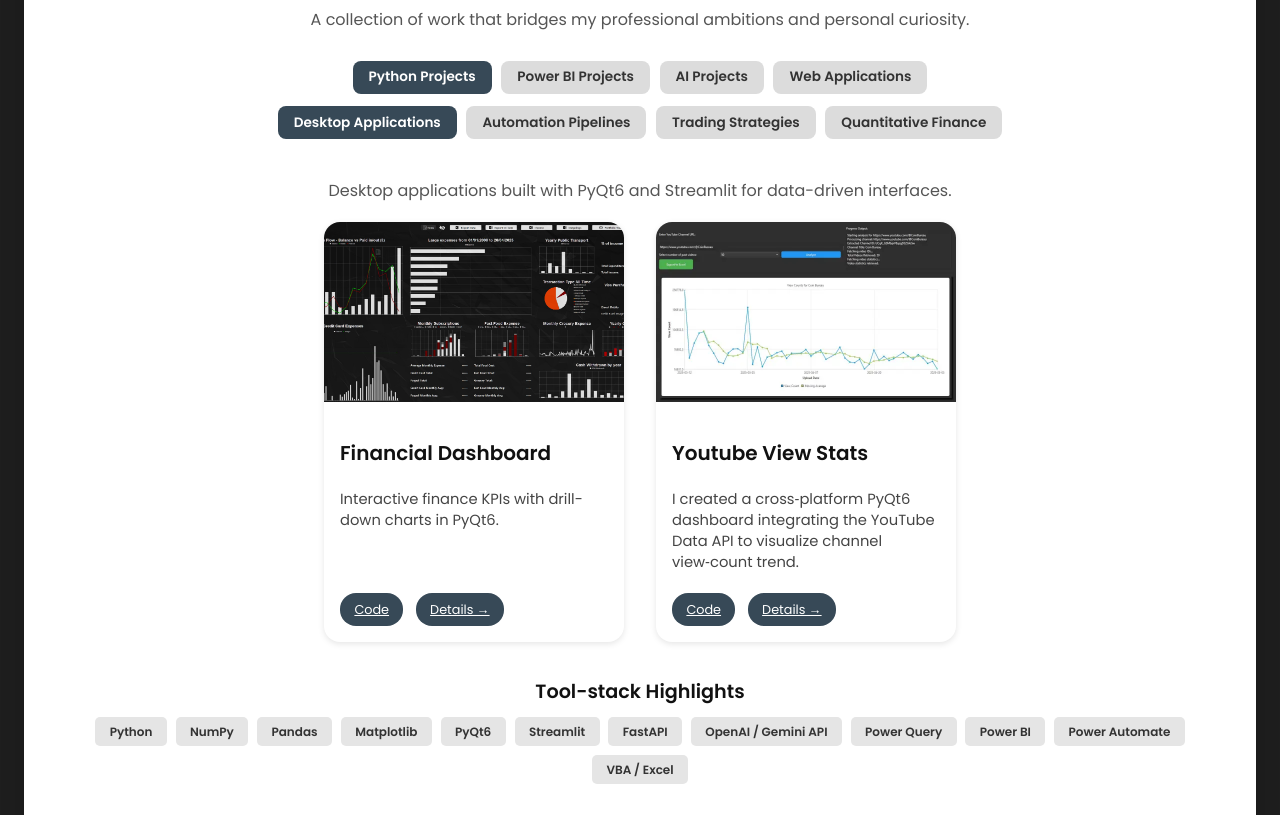
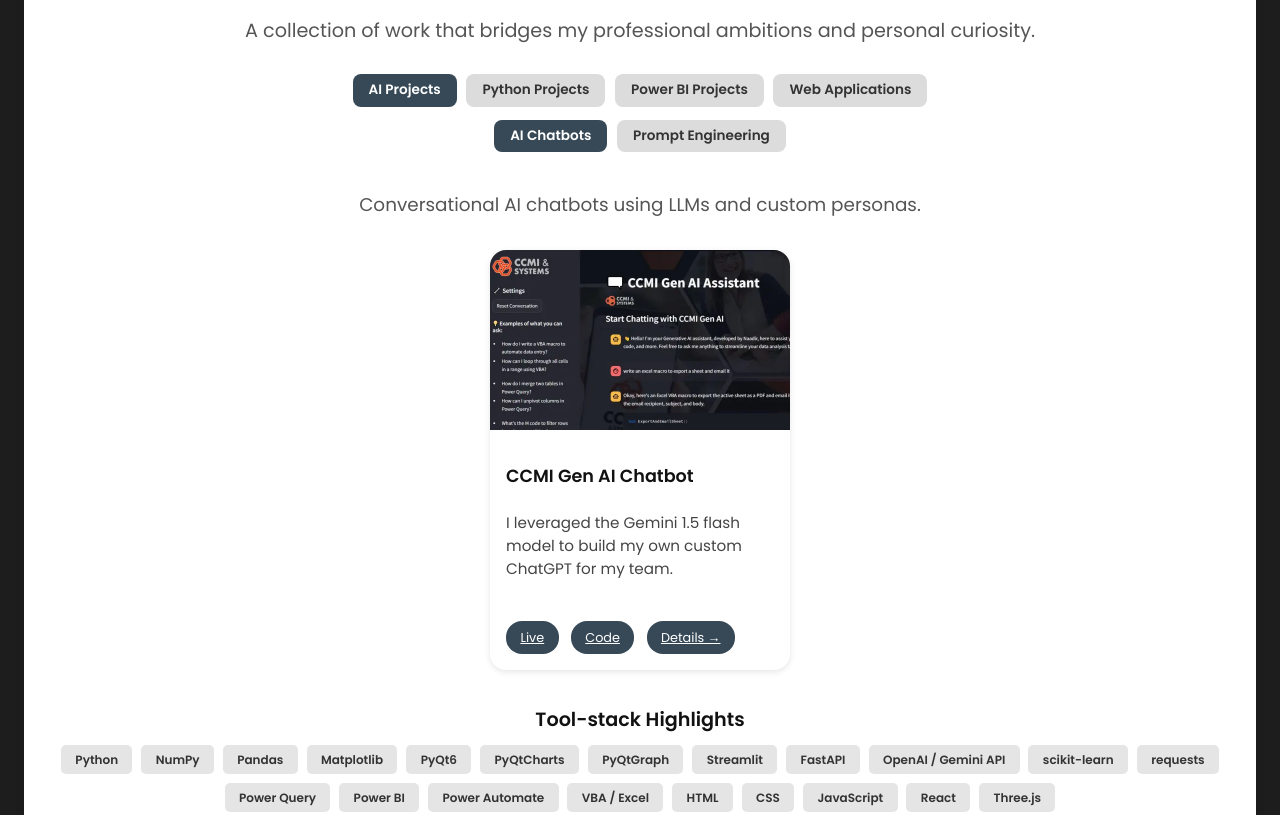
Before and after one commit to Naadir-Dev-Portfolio/Portfolio, a plain HTML site: page index.html in a window 1280 px wide. Shown: the part 1255-2070 px from the top of the page. Drawn offline with Linux system fonts and the light colour scheme.

Commit message:
Updated files

```diff
--- a/index.html
+++ b/index.html
@@ -59,9 +59,9 @@
       <p class="section-text">A collection of work that bridges my professional ambitions and personal curiosity.</p>
 
       <ul class="tab-nav" id="proj-tabs">
+        <li data-target="ai">AI Projects</li>
         <li data-target="python" class="active">Python Projects</li>
         <li data-target="powerbi">Power BI Projects</li>
-        <li data-target="ai">AI Projects</li>
         <li data-target="web">Web Applications</li>
       </ul>
 
@@ -138,8 +138,9 @@
       <h3 class="stack-title">Tool-stack Highlights</h3>
       <ul class="stack-list">
         <li>Python</li><li>NumPy</li><li>Pandas</li><li>Matplotlib</li>
-        <li>PyQt6</li><li>Streamlit</li><li>FastAPI</li><li>OpenAI / Gemini API</li>
-        <li>Power Query</li><li>Power BI</li><li>Power Automate</li><li>VBA / Excel</li>
+        <li>PyQt6</li><li>PyQtCharts</li><li>PyQtGraph</li><li>Streamlit</li><li>FastAPI</li><li>OpenAI / Gemini API</li>
+        <li>scikit-learn</li><li>requests</li><li>Power Query</li><li>Power BI</li><li>Power Automate</li><li>VBA / Excel</li>
+        <li>HTML</li><li>CSS</li><li>JavaScript</li><li>React</li><li>Three.js</li>
       </ul>
     </section>
   </main>
--- a/script.js
+++ b/script.js
@@ -155,8 +155,18 @@ document.querySelectorAll(".sub-nav").forEach(menu=>{
 });
 
 /* ---------- Initial state ---------- */
-showPanel("python","desktop");
-toggleSlide(document.getElementById("sub-python"), true);
+const defaultCat = "ai";
+const defaultSub = "chatbots";
+
+document.querySelectorAll("#proj-tabs li").forEach(li => {
+  li.classList.toggle("active", li.dataset.target === defaultCat);
+});
+document.querySelectorAll(`#sub-${defaultCat} li`).forEach(li => {
+  li.classList.toggle("active", li.dataset.subtarget === defaultSub);
+});
+
+showPanel(defaultCat, defaultSub);
+toggleSlide(document.getElementById(`sub-${defaultCat}`), true);
 
 /* ---------- Books Carousel ---------- */
 const BOOKS = [
--- a/style.css
+++ b/style.css
@@ -92,7 +92,7 @@ ul { margin: 0; padding: 0; list-style: none; }
 }
 .subtitle {
   font-family: 'Poppins', sans-serif;
-  font-size: 1.1rem;
+  font-size: 1.2rem;
   font-weight: 500;
   margin: 1rem 0 2rem;
   text-align: center;
@@ -133,7 +133,7 @@ ul { margin: 0; padding: 0; list-style: none; }
   letter-spacing: 0.01em;
 }
 .hero-about .view-projects-link {
-  color: #111; text-decoration: underline; font-weight: 500;
+  color: #111; text-decoration: underline; font-weight: 700; font-size: 1.15rem;
 }
 
 /* ===== Chevron ===== */
@@ -175,7 +175,7 @@ ul { margin: 0; padding: 0; list-style: none; }
   margin-bottom: 1rem; color: var(--txt-dark);
 }
 .books-panel .section-title { color: #fff; }
-.section-text { text-align: center; font-size: 1rem; margin-bottom: 1.8rem; color: #555; }
+.section-text { text-align: center; font-size: 1.2rem; margin-bottom: 1.8rem; color: #555; }
 
 /* ===== Tabs ===== */
 .tab-nav {
@@ -236,7 +236,7 @@ ul { margin: 0; padding: 0; list-style: none; }
 .tab-panel { display: none; }
 .tab-panel.active { display: block; }
 .sub-section-text {
-  text-align: center; font-size: 1rem; margin: .4rem auto 1.2rem;
+  text-align: center; font-size: 1.15rem; margin: .4rem auto 2rem;
   max-width: 800px; color: #555;
 }
 
@@ -272,10 +272,10 @@ ul { margin: 0; padding: 0; list-style: none; }
   flex: 1 1 auto; display: flex; flex-direction: column; padding: 1rem;
 }
 .card h3 {
-  font-size: 1.25rem; font-weight: 600; margin-bottom: .4rem;
+  font-size: 1.1rem; font-weight: 600; margin-bottom: .4rem;
   color: var(--txt-dark);
 }
-.card p { font-size: .92rem; margin-bottom: .8rem; color: #444; }
+.card p { font-size: 0.95rem; margin-bottom: .8rem; color: #444; }
 .card-links { margin-top: auto; }
 .card-links a {
   display: inline-block; background: #374957; color: #fff;
@@ -335,7 +335,7 @@ ul { margin: 0; padding: 0; list-style: none; }
 #books .section-text {
   color: #ddd;
   margin-bottom: 2rem;
-  font-size: 1.1rem;
+  font-size: 1.2rem;
 }
 
 /* ===== Footer ===== */
```
